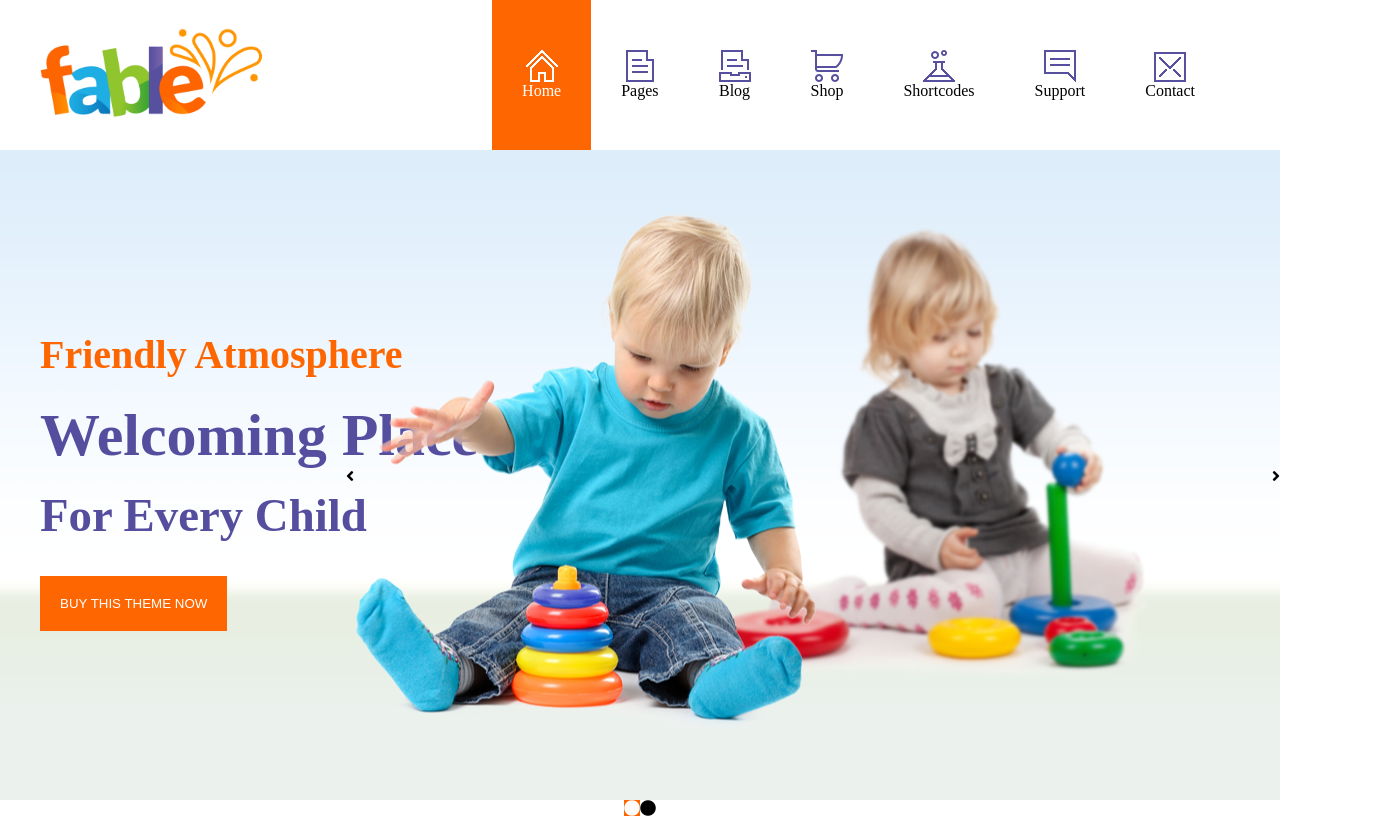
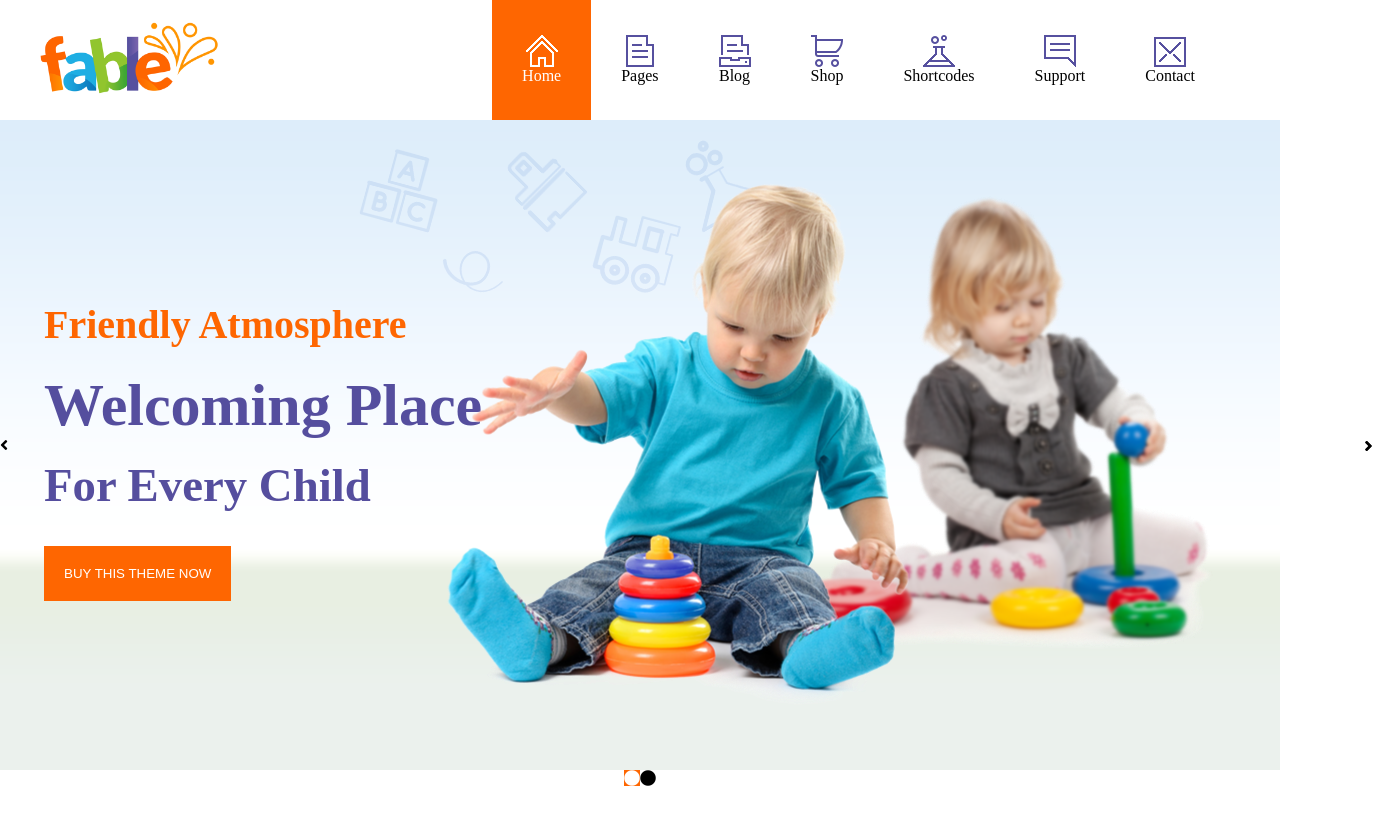
Before and after one commit to danielpellegrini/proj-html-vuejs, a website: page index.html in a window 1280 px wide. Shown: the whole page, 1373 px wide, since content can reach past the window. Drawn offline with nearby package versions, Linux system fonts and the light colour scheme.

Commit message:
layout section 1 completed
(need to work on slider)

```diff
--- a/index.html
+++ b/index.html
@@ -53,7 +53,20 @@
 
       <!-- section 1 -->
       <section class="background-section1-container flex-center">
+
+        <!-- IDEA: v-for here? -->
         <div class="background-section1 flex-start">
+          <div class="background-icons">
+            <img src="img/section1/slider_icon10.png" alt="abc">
+            <img src="img/section1/slider_icon14.png" alt="symbol">
+            <img src="img/section1/slider_icon11.png" alt="brush">
+            <img src="img/section1/slider_icon12.png" alt="train">
+            <img src="img/section1/slider_icon13.png" alt="lab">
+          </div>
+          <div class="prev flex-center"
+          @click="previous">
+          <i class="fas fa-angle-left"></i>
+        </div>
 
           <div class="welcome font-xl">
             <h4>Friendly Atmosphere</h4>
@@ -62,12 +75,8 @@
             <button class="uppercase active" type="button">buy this theme now</button>
           </div>
 
-          <div class="slider-container">
+          <div v-for="(image, index) in sliderSection1" class="slider-container">
 
-              <div class="prev flex-center"
-                   @click="previous">
-                <i class="fas fa-angle-left"></i>
-              </div>
               <div class="images">
                 <img :src="sliderSection1[0]">
               </div>
@@ -79,12 +88,11 @@
                 <i class="fas fa-angle-right"></i>
               </div>
 
-
           </div>
 
       </section>
       <div class="slider-nav flex-center">
-        <i v-for="(item, index) in sliderSection1"
+        <i v-for="(item, index ) in sliderSection1"
         :class="activeDot(index)"
         @click="clickedDot(index)"></i>
       </div>
--- a/js/script.js
+++ b/js/script.js
@@ -2,8 +2,12 @@ new Vue({
   el: '#app',
   data: {
     sliderSection1: [
+
+        // './img/section1/slider_slide1_img2.png',
+        // './img/section1/slider_slide1_img1.png',
         './img/section1/slider_slide2_img1.png',
-        './img/section1/slider_slide2_img2.png'
+        './img/section1/slider_slide2_img2.png',
+
     ],
     imagesIndex: 0
   },
--- a/src/app.scss
+++ b/src/app.scss
@@ -23,18 +23,18 @@
 
   .navbar-top {
     @include container1200;
-    height: 150px;
+    height: 120px;
     // background-color: #d7ac95;
 
     .logo img {
-      height: 150px;
+      height: 120px;
     }
 
     .icons-container {
       padding: 15px;
 
       div {
-        height: 150px;
+        height: 120px;
         align-items: center;
         padding:  0 30px;
 
@@ -51,9 +51,23 @@
     background-image: url($bg-section1);
     @include background-img;
 
+
+
     .background-section1 {
       position: relative;
       width: 1600px;
+      height: 650px;
+
+      .background-icons {
+        position: absolute;
+        top: 20px;
+        right: 40%;
+
+        & img:nth-child(2n+2) {
+          position: relative;
+          top: 60px;
+        }
+      }
 
       .welcome {
         @include container1200;
@@ -71,14 +85,14 @@
 
       .slider-container {
         position: absolute;
-        right: 0;;
+        right: 0;
         top: 50%;
-        transform: translate(0, -50%);
+        transform: translate(10%, -50%);
         display: flex;
 
-        & div:nth-child(3) {
+        & div:nth-child(2) {
           position: relative;
-          right: 120px;
+          right: 150px;
           top: 20px;
           z-index: -1;
         }
```
Also changed, not shown: dist/app.css.
